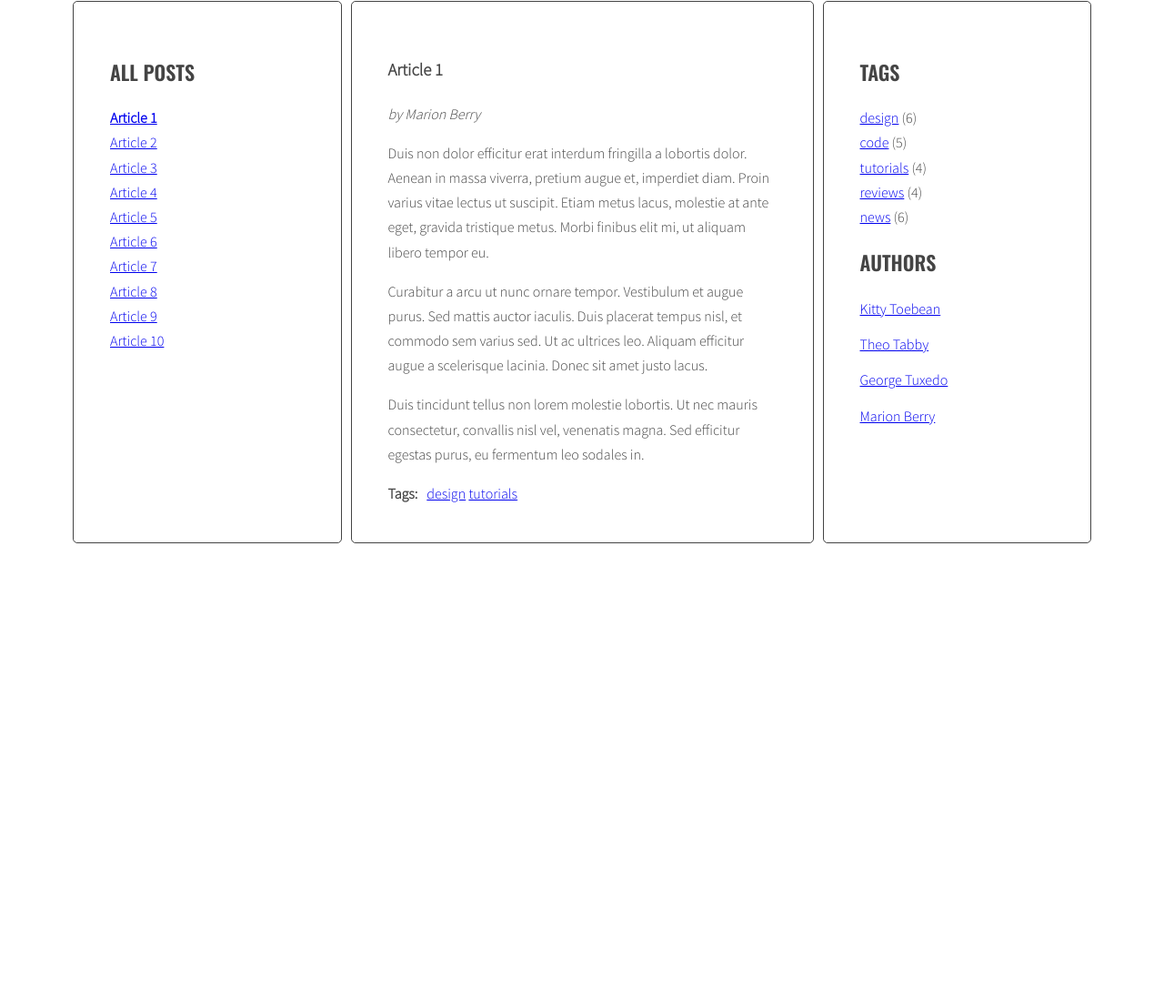
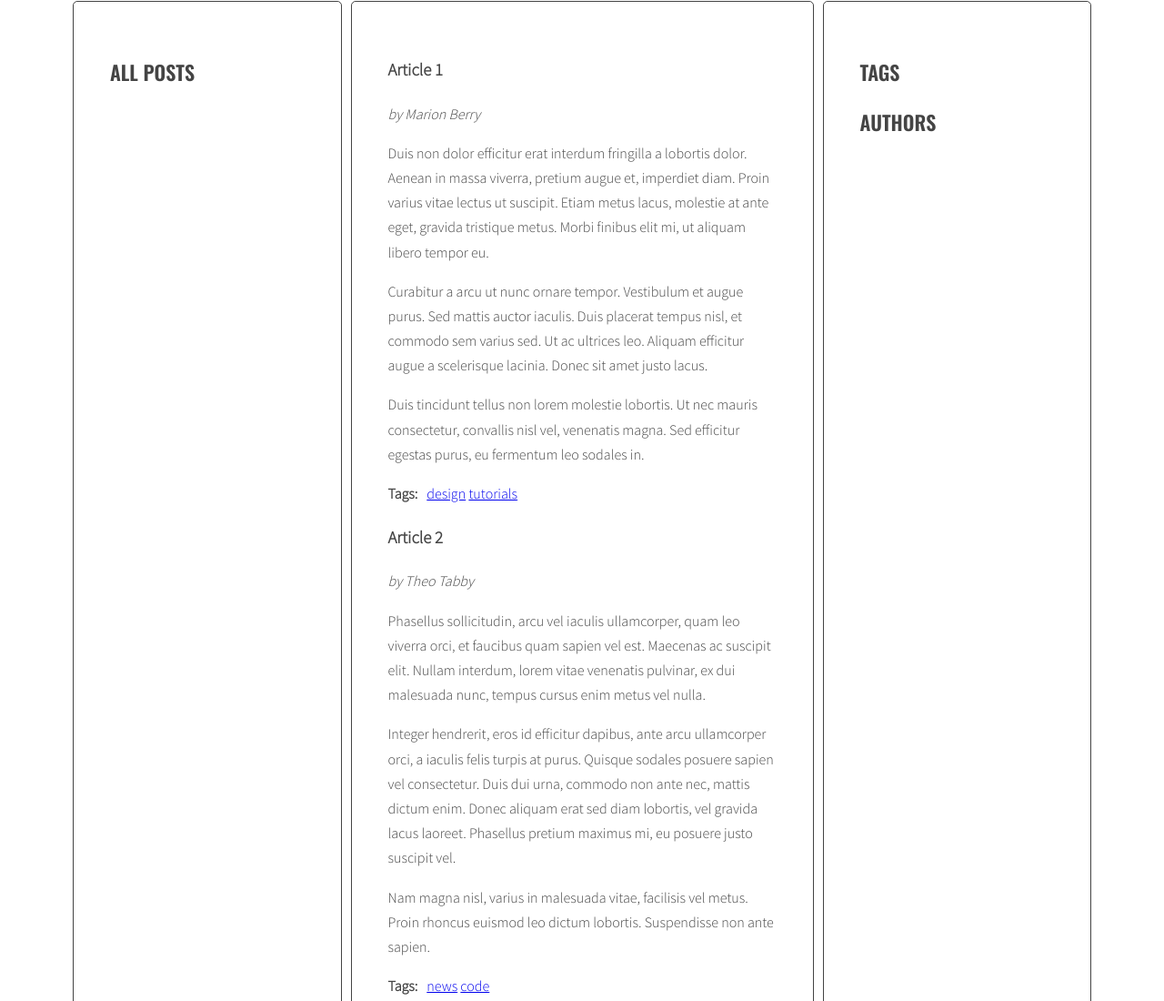
Before and after one commit to jedrzejpisarski/javascript-blog, a website: page index.html in a window 1280 px wide. Shown: the part 242-1342 px from the top of the page at 91% size. Before the commit the page ends 847 px from the top, so only its background shows below. Drawn offline with nearby package versions, Linux system fonts and the light colour scheme; files that its build step writes are made by us from their sources.

Commit message:
update html

```diff
--- a/index.html
+++ b/index.html
@@ -12,21 +12,9 @@
           <main class="wrapper">
             <aside class="sidebar">
               <h2 class="section-title">All posts</h2>
-              <ul class="list titles">
-                <li><a href="#article-1" class="active"><span>Article 1</span></a></li>
-                <li><a href="#article-2"><span>Article 2</span></a></li>
-                <li><a href="#article-3"><span>Article 3</span></a></li>
-                <li><a href="#article-4"><span>Article 4</span></a></li>
-                <li><a href="#article-5"><span>Article 5</span></a></li>
-                <li><a href="#article-6"><span>Article 6</span></a></li>
-                <li><a href="#article-7"><span>Article 7</span></a></li>
-                <li><a href="#article-8"><span>Article 8</span></a></li>
-                <li><a href="#article-9"><span>Article 9</span></a></li>
-                <li><a href="#article-10"><span>Article 10</span></a></li>
-              </ul>
             </aside>
             <section class="posts">
-              <article class="post active" id="article-1">
+              <article class="post active data-tags data-author" id="article-1">
                 <h3 class="post-title">Article 1</h3>
                 <p class="post-author">by Marion Berry</p>
                 <div class="post-content">
@@ -44,7 +32,7 @@
                   </ul>
                 </div>
               </article>
-              <article class="post" id="article-2">
+              <article class="post active data-tags data-author" id="article-2">
                 <h3 class="post-title">Article 2</h3>
                 <p class="post-author">by Theo Tabby</p>
                 <div class="post-content">
@@ -62,7 +50,7 @@
                   </ul>
                 </div>
               </article>
-              <article class="post" id="article-3">
+              <article class="post active data-tags data-author" id="article-3">
                 <h3 class="post-title">Article 3</h3>
                 <p class="post-author">by George Tuxedo</p>
                 <div class="post-content">
@@ -80,7 +68,7 @@
                   </ul>
                 </div>
               </article>
-              <article class="post" id="article-4">
+              <article class="post active data-tags data-author" id="article-4">
                 <h3 class="post-title">Article 4</h3>
                 <p class="post-author">by Kitty Toebean</p>
                 <div class="post-content">
@@ -99,7 +87,7 @@
                   </ul>
                 </div>
               </article>
-              <article class="post" id="article-5">
+              <article class="post active data-tags data-author" id="article-5">
                 <h3 class="post-title">Article 5</h3>
                 <p class="post-author">by Marion Berry</p>
                 <div class="post-content">
@@ -117,7 +105,7 @@
                   </ul>
                 </div>
               </article>
-              <article class="post" id="article-6">
+              <article class="post active data-tags data-author" id="article-6">
                 <h3 class="post-title">Article 6</h3>
                 <p class="post-author">by George Tuxedo</p>
                 <div class="post-content">
@@ -135,7 +123,7 @@
                   </ul>
                 </div>
               </article>
-              <article class="post" id="article-7">
+              <article class="post active data-tags data-author" id="article-7">
                 <h3 class="post-title">Article 7</h3>
                 <p class="post-author">by Kitty Toebean</p>
                 <div class="post-content">
@@ -153,7 +141,7 @@
                   </ul>
                 </div>
               </article>
-              <article class="post" id="article-8">
+              <article class="post active data-tags data-author" id="article-8">
                 <h3 class="post-title">Article 8</h3>
                 <p class="post-author">by Theo Tabby</p>
                 <div class="post-content">
@@ -172,7 +160,7 @@
                   </ul>
                 </div>
               </article>
-              <article class="post" id="article-9">
+              <article class="post active data-tags data-author" id="article-9">
                 <h3 class="post-title">Article 9</h3>
                 <p class="post-author">by Marion Berry</p>
                 <div class="post-content">
@@ -190,7 +178,7 @@
                   </ul>
                 </div>
               </article>
-              <article class="post" id="article-10">
+              <article class="post active data-tags data-author" id="article-10">
                 <h3 class="post-title">Article 10</h3>
                 <p class="post-author">by George Tuxedo</p>
                 <div class="post-content">
@@ -214,34 +202,9 @@
             <aside class="sidebar">
               <h2 class="section-title">Tags</h2>
               <ul class="list tags">
-                <li><a href="#">design</a> <span>(6)</span></li>
-                <li><a href="#">code</a> <span>(5)</span></li>
-                <li><a href="#">tutorials</a> <span>(4)</span></li>
-                <li><a href="#">reviews</a> <span>(4)</span></li>
-                <li><a href="#">news</a> <span>(6)</span></li>
               </ul>
               <h2 class="section-title">Authors</h2>
               <ul class="list authors">
-                <li>
-                  <a href="#">
-                    <span class="author-name">Kitty Toebean</span>
-                  </a>
-                </li>
-                <li>
-                  <a href="#">
-                    <span class="author-name">Theo Tabby</span>
-                  </a>
-                </li>
-                <li>
-                  <a href="#">
-                    <span class="author-name">George Tuxedo</span>
-                  </a>
-                </li>
-                <li>
-                  <a href="#">
-                    <span class="author-name">Marion Berry</span>
-                  </a>
-                </li>
               </ul>
             </aside>
           </main>
```
